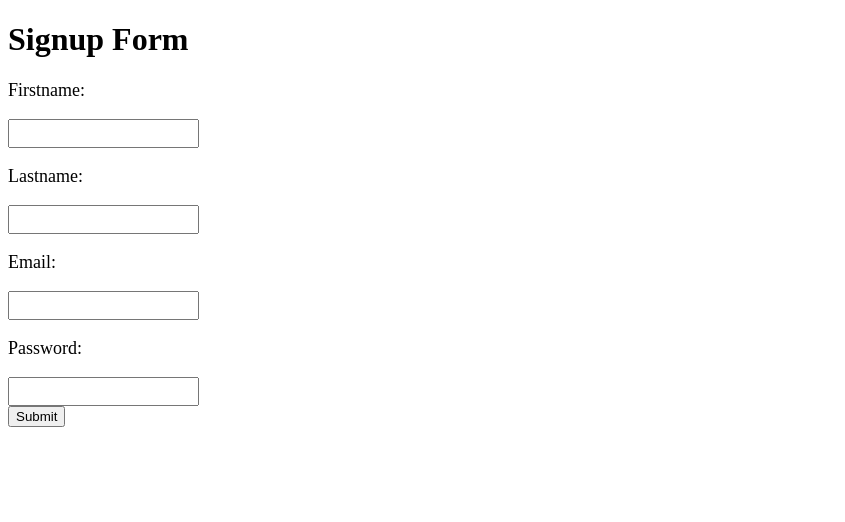
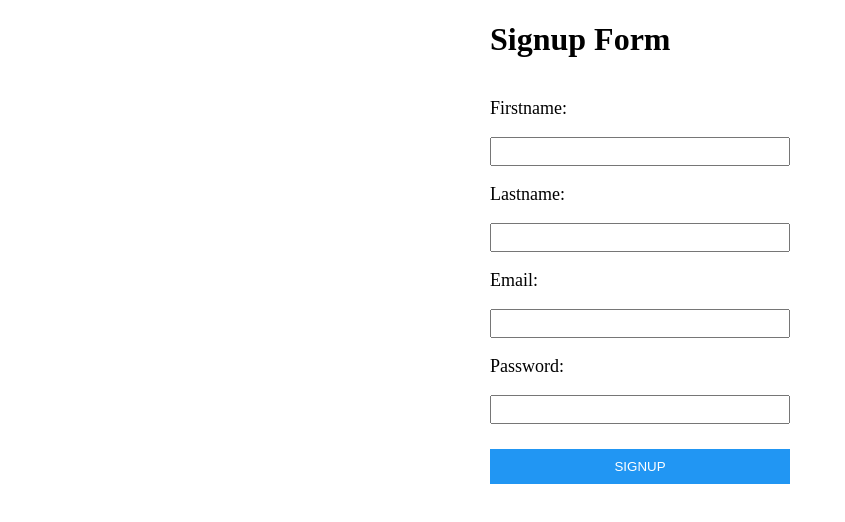
Before and after one commit to angelicasiena/raisely-app, a React (Create React App) app: page / in a window 1280 px wide. Shown: the top 522 px of the page, without its empty margins (0-845 px from the left). Built offline with nearby package versions, Linux system fonts and the light colour scheme.

Commit message:
Fix layout

```diff
--- a/package.json
+++ b/package.json
@@ -10,6 +10,7 @@
     "@types/styled-components": "^5.1.3",
     "@types/styled-system": "^5.1.10",
     "axios": "^0.20.0",
+    "email-validator": "^2.0.4",
     "formik": "^2.1.5",
     "react": "^16.13.1",
     "react-dom": "^16.13.1",
--- a/src/message/message.tsx
+++ b/src/message/message.tsx
@@ -17,7 +17,7 @@ export const MessageBox: React.FC<SignupMessage> = (
   messageData: SignupMessage
 ) => {
   return (
-    <Box
+    <Box p={2}
       bg={colors[messageData.status]?.backgroundColor}
       color={colors[messageData.status]?.color}
     >
--- a/src/signup/components/signup-form.tsx
+++ b/src/signup/components/signup-form.tsx
@@ -3,14 +3,14 @@ import { Formik } from "formik";
 import { signupService } from "../service/signup.service";
 import { SignupMessage } from "../../types";
 import { MessageBox } from "../../message/message";
-import { Box, Input, Label } from "../../styled-tags/index";
+import { Box, Button, Flex, Input, Label } from "../../styled-tags/index";
 
 export const SignupForm: React.FC = () => {
   const [messageData, setMessageData] = React.useState<SignupMessage | null>(
     null
   );
   return (
-    <div>
+    <Box width="300px" m="auto">
       <h1>Signup Form</h1>
       {messageData && (
         <MessageBox message={messageData.message} status={messageData.status} />
@@ -38,7 +38,7 @@ export const SignupForm: React.FC = () => {
       >
         {(props) => (
           <form onSubmit={props.handleSubmit}>
-            <Box>
+            <Flex>
               <Label>Firstname:</Label>
               <Input
                 type="text"
@@ -46,12 +46,13 @@ export const SignupForm: React.FC = () => {
                 onBlur={props.handleBlur}
                 value={props.values.firstname}
                 name="firstname"
+                required
               />
               {props.errors.firstname && (
                 <div id="feedback">{props.errors.firstname}</div>
               )}
-            </Box>
-            <Box>
+            </Flex>
+            <Flex>
               <Label>Lastname:</Label>
               <Input
                 type="text"
@@ -59,12 +60,13 @@ export const SignupForm: React.FC = () => {
                 onBlur={props.handleBlur}
                 value={props.values.lastname}
                 name="lastname"
+                required
               />
               {props.errors.lastname && (
                 <div id="feedback">{props.errors.lastname}</div>
               )}
-            </Box>
-            <Box>
+            </Flex>
+            <Flex>
               <Label>Email:</Label>
               <Input
                 type="email"
@@ -72,12 +74,13 @@ export const SignupForm: React.FC = () => {
                 onBlur={props.handleBlur}
                 value={props.values.email}
                 name="email"
+                required
               />
               {props.errors.email && (
                 <div id="feedback">{props.errors.email}</div>
               )}
-            </Box>
-            <Box>
+            </Flex>
+            <Flex>
               <Label>Password:</Label>
               <Input
                 type="password"
@@ -85,15 +88,25 @@ export const SignupForm: React.FC = () => {
                 onBlur={props.handleBlur}
                 value={props.values.password}
                 name="password"
+                required
               />
               {props.errors.password && (
                 <div id="feedback">{props.errors.password}</div>
               )}
-            </Box>
-            <button type="submit">Submit</button>
+            </Flex>
+            <Flex mt="25px">
+              <Button
+                bg="#2196F3"
+                borderColor="#2196F3"
+                color="#FFFFFF"
+                type="submit"
+              >
+                SIGNUP
+              </Button>
+            </Flex>
           </form>
         )}
       </Formik>
-    </div>
+    </Box>
   );
 };
--- a/src/styled-tags/box.tsx
+++ b/src/styled-tags/box.tsx
@@ -1,6 +1,14 @@
 import styled from "styled-components";
-import { color, BackgroundColorProps } from "styled-system";
+import {
+  compose,
+  color,
+  layout,
+  space,
+  BackgroundColorProps,
+  LayoutProps,
+  SpaceProps,
+} from "styled-system";
 
-export const Box = styled.div<BackgroundColorProps>`
-  ${color}
-`;
+export const Box = styled.div<BackgroundColorProps | LayoutProps | SpaceProps>(
+  compose(color, layout, space)
+);
--- /dev/null
+++ b/src/styled-tags/button.tsx
@@ -0,0 +1,21 @@
+import styled from "styled-components";
+import {
+  border,
+  compose,
+  color,
+  space,
+  BackgroundColorProps,
+  BorderProps,
+  SpaceProps,
+} from "styled-system";
+
+export const Button = styled.button<
+  BackgroundColorProps | BorderProps | SpaceProps
+>(
+  {
+    width: "100%",
+    padding: "10px",
+    borderStyle: "none",
+  },
+  compose(border, color, space)
+);
--- /dev/null
+++ b/src/styled-tags/flex.tsx
@@ -0,0 +1,20 @@
+import styled from "styled-components";
+import {
+  compose,
+  color,
+  flexbox,
+  space,
+  BackgroundColorProps,
+  FlexboxProps,
+  SpaceProps,
+} from "styled-system";
+
+export const Flex = styled.div<
+  BackgroundColorProps | FlexboxProps | SpaceProps
+>(
+  {
+    display: "flex",
+    flexDirection: "column",
+  },
+  compose(color, flexbox, space)
+);
--- a/src/styled-tags/index.ts
+++ b/src/styled-tags/index.ts
@@ -1,3 +1,5 @@
 export * from './box';
+export * from './button';
+export * from './flex';
 export * from './input';
 export * from './label';
```
Also changed, not shown: 1 other file (tests, documents, lock files or other folders).
